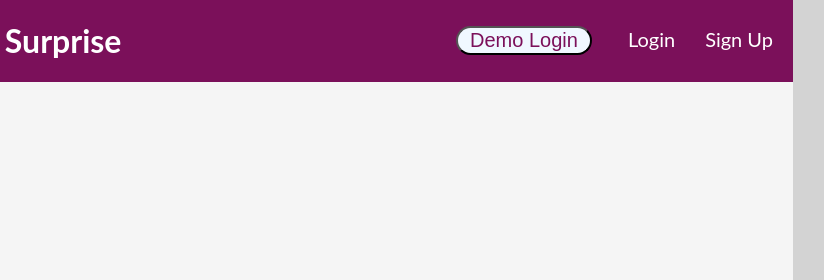
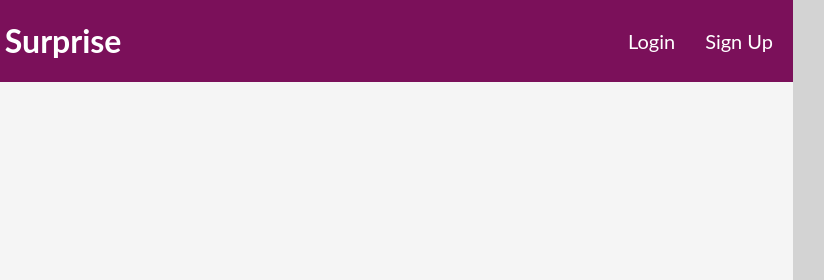
Before and after one commit to jork41989/ElephantSurprise, a React app in the folder client/: page /#/ in a window 1280 px wide. Shown: the top 280 px of the page, 359-1183 px from the left. Built offline with nearby package versions, Linux system fonts and the light colour scheme.

Commit message:
fixed the layout for demo button

```diff
--- a/client/src/components/auth/auth.css
+++ b/client/src/components/auth/auth.css
@@ -39,5 +39,4 @@
   border-radius: 25px;
   cursor: pointer;
   color: #7b105a;
-  margin-right: 26px;
 }
--- a/client/src/components/auth/login.js
+++ b/client/src/components/auth/login.js
@@ -3,6 +3,7 @@ import { Mutation } from "react-apollo";
 import Mutations from '../../graphql/mutations'
 import ReactTooltip from 'react-tooltip'
 import elephant from '../../images/logo-v1.png'
+import DemoLogin from './demo_login'
 const { LOGIN_USER } = Mutations;
 
 
@@ -109,6 +110,7 @@ render() {
                 data-tip data-for={'password'}
               />
               <button type="submit" className="authButton">Log In</button>
+              <DemoLogin />
             </form>
           </div>
         )}
--- a/client/src/components/nav.js
+++ b/client/src/components/nav.js
@@ -49,7 +49,7 @@ class Nav extends Component {
             } else {
               return (
                 <div>
-                  <DemoLogin />
+
                   <button onClick={() => this.setState({ modal: true, type: "login" })} className="navBtn">Login</button>
                   < button onClick={() => this.setState({ modal: true, type: "signup" })} className="navBtn"> Sign Up </ button>
                   <Modal closeModal={this.closeModal} type={this.state.type}/>
--- a/client/src/graphql/queries.js
+++ b/client/src/graphql/queries.js
@@ -28,6 +28,7 @@ export default {
       pending_invites{
         _id
         name
+        type
       }
       owned_lists{
         _id
```
